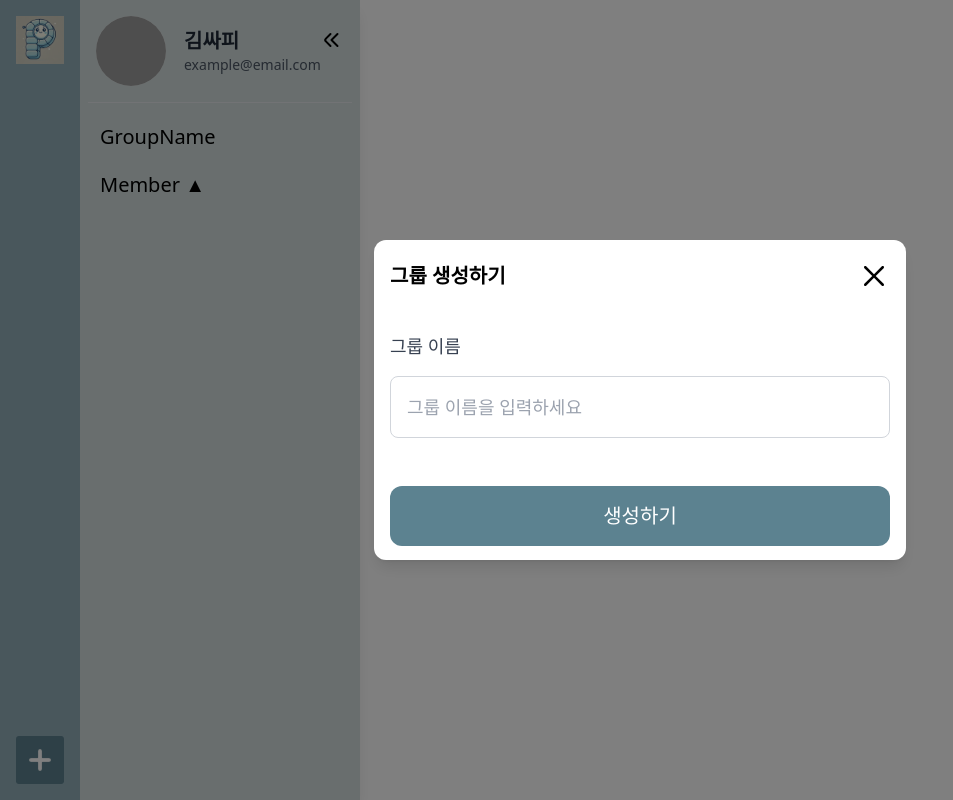
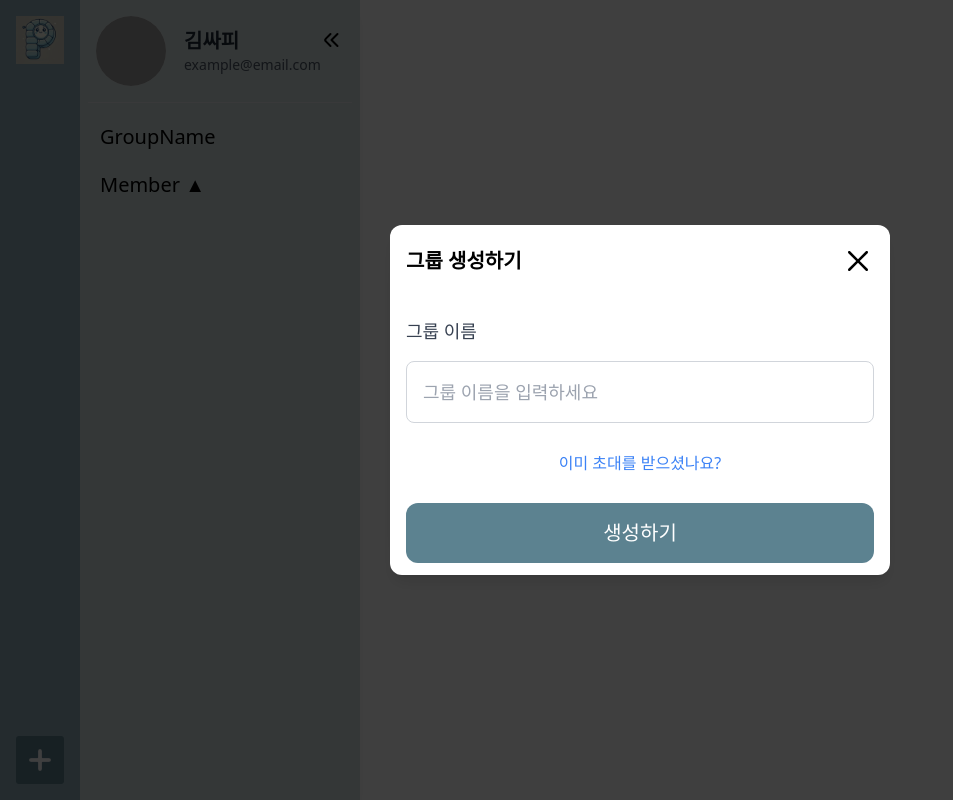
Before and after one commit to ssafy-pading/pading-readme, a React (Vite) app in the folder front-end/: page /nogroup in a window 1280 px wide. Both pictures are taken after a click on the button 40 px from the left and 760 px from the top of the page. Shown: the whole page, without its empty margins (0-953 px from the left). Built offline with nearby package versions, Linux system fonts and the light colour scheme; grey boxes are pictures that could not be loaded.

Commit message:
:sparkles: feat: 그룹생성 그룹참가 S12P11C202-60

```diff
--- a/front-end/package.json
+++ b/front-end/package.json
@@ -17,6 +17,7 @@
     "react-dom": "^18.3.1",
     "react-modal": "^3.16.3",
     "react-router-dom": "^7.1.3",
+    "react-transition-group": "^4.4.5",
     "y-monaco": "^0.1.6",
     "y-webrtc": "^10.3.0",
     "yjs": "^13.6.23"
--- a/front-end/src/widgets/GroupCreateModal.tsx
+++ b/front-end/src/widgets/GroupCreateModal.tsx
@@ -2,17 +2,17 @@ import React, { useState } from "react";
 import Modal from "react-modal";
 import cross from "../assets/cross.svg";
 
-interface ModalProps {
-  isOpen: boolean; // 모달 열림 상태
-  onClose: () => void; // 모달 닫기 함수
+interface GroupCreateModalProps {
+  isOpen: boolean;
+  onClose: () => void;
+  onSwitchToJoin: () => void; // GroupJoinModal로 전환
 }
 
-Modal.setAppElement("#root"); // 접근성을 위한 설정
+Modal.setAppElement("#root");
 
-const CustomModal: React.FC<ModalProps> = ({ isOpen, onClose }) => {
+const GroupCreateModal: React.FC<GroupCreateModalProps> = ({ isOpen, onClose, onSwitchToJoin }) => {
   const [groupName, setGroupName] = useState(""); // 그룹 이름 상태 관리
 
-  // 제출 핸들러
   const handleSubmit = (e: React.FormEvent) => {
     e.preventDefault();
     if (groupName.trim() === "") {
@@ -26,18 +26,14 @@ const CustomModal: React.FC<ModalProps> = ({ isOpen, onClose }) => {
   return (
     <Modal
       isOpen={isOpen}
-      onRequestClose={onClose} // 외부 클릭, ESC 키 입력으로 모달 닫기
+      onRequestClose={onClose}
       contentLabel="그룹 생성하기"
       overlayClassName="fixed inset-0 bg-black bg-opacity-50 flex justify-center items-center z-50"
-      className="bg-white rounded-xl py-5 px-4 shadow-lg relative"
+      className="bg-white rounded-xl py-5 px-4 shadow-lg relative w-[500px] h-[350px]"
     >
-      <div className="main-container w-[500px] h-[280px] relative mx-auto my-0 flex flex-col items-start">
-        {/* 상단 영역 */}
-        <div className="w-full flex justify-between items-center">
-          {/* 왼쪽 텍스트 */}
+      <div className="w-full h-full flex flex-col">
+        <div className="flex justify-between items-center">
           <span className="text-xl font-bold">그룹 생성하기</span>
-
-          {/* 닫기 버튼 */}
           <button
             className="w-8 h-8 flex items-center justify-center rounded-full hover:bg-gray-300"
             onClick={onClose}
@@ -45,8 +41,6 @@ const CustomModal: React.FC<ModalProps> = ({ isOpen, onClose }) => {
             <img src={cross} alt="close" className="w-5 h-5" />
           </button>
         </div>
-
-        {/* 입력 폼 */}
         <form onSubmit={handleSubmit} className="w-full mt-10">
           <label htmlFor="groupName" className="block text-lg font-medium text-gray-700 mb-2">
             그룹 이름
@@ -59,7 +53,13 @@ const CustomModal: React.FC<ModalProps> = ({ isOpen, onClose }) => {
             placeholder="그룹 이름을 입력하세요"
             className="mt-2 w-full border border-gray-300 rounded-lg px-4 py-4 text-lg focus:outline-none focus:ring-2 focus:ring-[#5C8290]"
           />
-          <button className="mt-12 bg-[#5C8290] text-white py-4 px-4 rounded-xl w-full text-xl">
+          <p
+            className="mt-7 text-center text-blue-500 hover:underline hover:text-blue-700 cursor-pointer"
+            onClick={onSwitchToJoin}
+          >
+            이미 초대를 받으셨나요?
+          </p>
+          <button className="mt-7 bg-[#5C8290] text-white py-4 px-4 rounded-xl w-full text-xl">
             생성하기
           </button>
         </form>
@@ -68,4 +68,4 @@ const CustomModal: React.FC<ModalProps> = ({ isOpen, onClose }) => {
   );
 };
 
-export default CustomModal;
+export default GroupCreateModal;
--- /dev/null
+++ b/front-end/src/widgets/GroupJoinModal.tsx
@@ -0,0 +1,54 @@
+import React from "react";
+import Modal from "react-modal";
+import cross from "../assets/cross.svg";
+
+interface GroupJoinModalProps {
+  isOpen: boolean;
+  onClose: () => void;
+  onSwitchToCreate: () => void; // GroupCreateModal로 전환
+}
+
+Modal.setAppElement("#root");
+
+const GroupJoinModal: React.FC<GroupJoinModalProps> = ({ isOpen, onClose, onSwitchToCreate }) => {
+  return (
+    <Modal
+      isOpen={isOpen}
+      onRequestClose={onClose}
+      contentLabel="그룹 참여하기"
+      overlayClassName="fixed inset-0 bg-black bg-opacity-50 flex justify-center items-center z-50"
+      className="bg-white rounded-xl py-5 px-4 shadow-lg relative w-[500px] h-[350px]"
+    >
+      <div className="w-full h-full flex flex-col">
+        <div className="flex justify-between items-center">
+          <span className="text-xl font-bold">그룹 참여하기</span>
+          <button
+            className="w-8 h-8 flex items-center justify-center rounded-full hover:bg-gray-300"
+            onClick={onClose}
+          >
+            <img src={cross} alt="close" className="w-5 h-5" />
+          </button>
+        </div>
+        <div className="flex-1 mt-10">
+          <p className="text-lg text-gray-700">그룹 링크</p>
+          <input
+            type="text"
+            placeholder="초대 링크를 입력하세요"
+            className="mt-4 w-full border border-gray-300 rounded-lg px-4 py-4 text-lg focus:outline-none focus:ring-2 focus:ring-[#5C8290]"
+          />
+          <p
+            className="mt-7 text-center text-blue-500 hover:underline hover:text-blue-700 cursor-pointer"
+            onClick={onSwitchToCreate}
+          >
+            그룹을 생성하고 싶으신가요?
+          </p>
+          <button className="mt-7 bg-[#5C8290] text-white py-4 px-4 rounded-xl w-full text-xl">
+            참여하기
+          </button>
+        </div>
+      </div>
+    </Modal>
+  );
+};
+
+export default GroupJoinModal;
--- a/front-end/src/widgets/GroupNavigationBar.tsx
+++ b/front-end/src/widgets/GroupNavigationBar.tsx
@@ -1,25 +1,28 @@
-import React, { useState, useEffect } from 'react';
-import logo from '../assets/logo.png'
-import groupCreateIcon from '../assets/group_create_icon.svg'
-import GroupCreateModal from "./GroupCreateModal"
+import React, { useState } from 'react';
+import logo from '../assets/logo.png';
+import groupCreateIcon from '../assets/group_create_icon.svg';
+import GroupCreateModal from './GroupCreateModal';
+import GroupJoinModal from './GroupJoinModal';
 
 interface Group {
-    id: number;
-    name: string;
-};
+  id: number;
+  name: string;
+}
 
 const GroupNavigationBar: React.FC = () => {
+  // 모달 상태 관리
+  const [activeModal, setActiveModal] = useState<'create' | 'join' | null>(null);
 
-  // 모달 상태 관리
-  const [isModalOpen, setIsModalOpen] = useState(false);
-  const openModal = () => setIsModalOpen(true);
-  const closeModal = () => setIsModalOpen(false);
+  // 모달 열기/닫기 함수
+  const openCreateModal = () => setActiveModal('create');
+  const openJoinModal = () => setActiveModal('join');
+  const closeModal = () => setActiveModal(null);
 
   // 그룹 이름이 버튼 크기를 넘어갈 때 한글이면 3글자 이후 ···, 영어면 5글자 이후 ···
   const truncateName = (name: string): string => {
     const isKorean: boolean = /[\u3131-\uD79D]/ug.test(name);
     if (isKorean) {
-      return name.length > 3 ? `${name.slice(0,3)}···` : name;
+      return name.length > 3 ? `${name.slice(0, 3)}···` : name;
     }
     return name.length > 5 ? `${name.slice(0, 5)}···` : name;
   };
@@ -50,12 +53,34 @@ const GroupNavigationBar: React.FC = () => {
       {/* 그룹 추가 버튼 */}
       <div className="mt-auto">
         <button
-        onClick={openModal}
-        className="main-container w-12 h-12 relative mx-auto my-0 flex items-center justify-center">
+          onClick={openCreateModal}
+          className="main-container w-12 h-12 relative mx-auto my-0 flex items-center justify-center"
+        >
           <img src={groupCreateIcon} alt="group create icon" />
         </button>
       </div>
-      <GroupCreateModal isOpen={isModalOpen} onClose={closeModal} />
+
+      {/* 모달 컨테이너 */}
+      {activeModal && (
+        <div className="fixed inset-0 bg-black bg-opacity-50 flex justify-center items-center z-50">
+          <div className="relative w-[500px] h-[300px] bg-white rounded-xl shadow-lg">
+            {activeModal === 'create' && (
+              <GroupCreateModal
+                isOpen={true}
+                onClose={closeModal}
+                onSwitchToJoin={() => setActiveModal('join')}
+              />
+            )}
+            {activeModal === 'join' && (
+              <GroupJoinModal
+                isOpen={true}
+                onClose={closeModal}
+                onSwitchToCreate={() => setActiveModal('create')}
+              />
+            )}
+          </div>
+        </div>
+      )}
     </nav>
   );
 };
```
Also changed, not shown: 1 other file (tests, documents, lock files or other folders).
